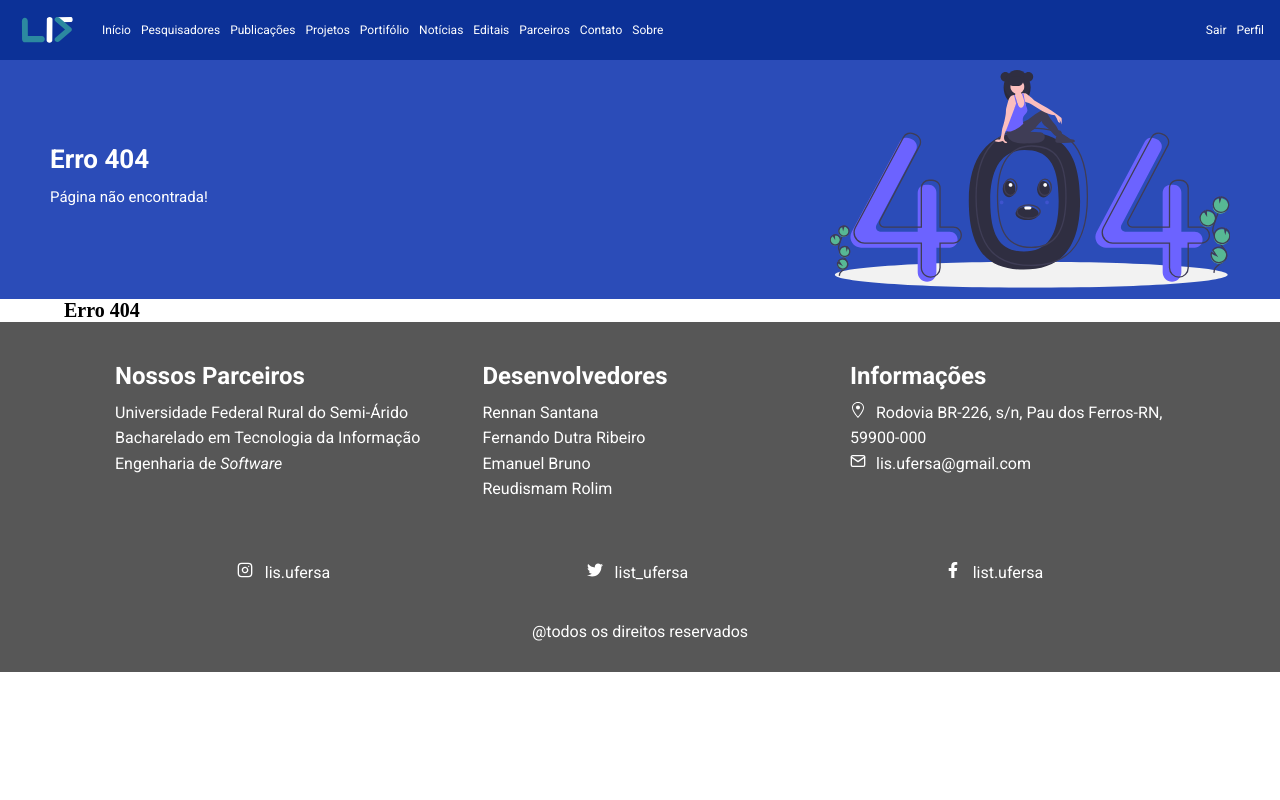
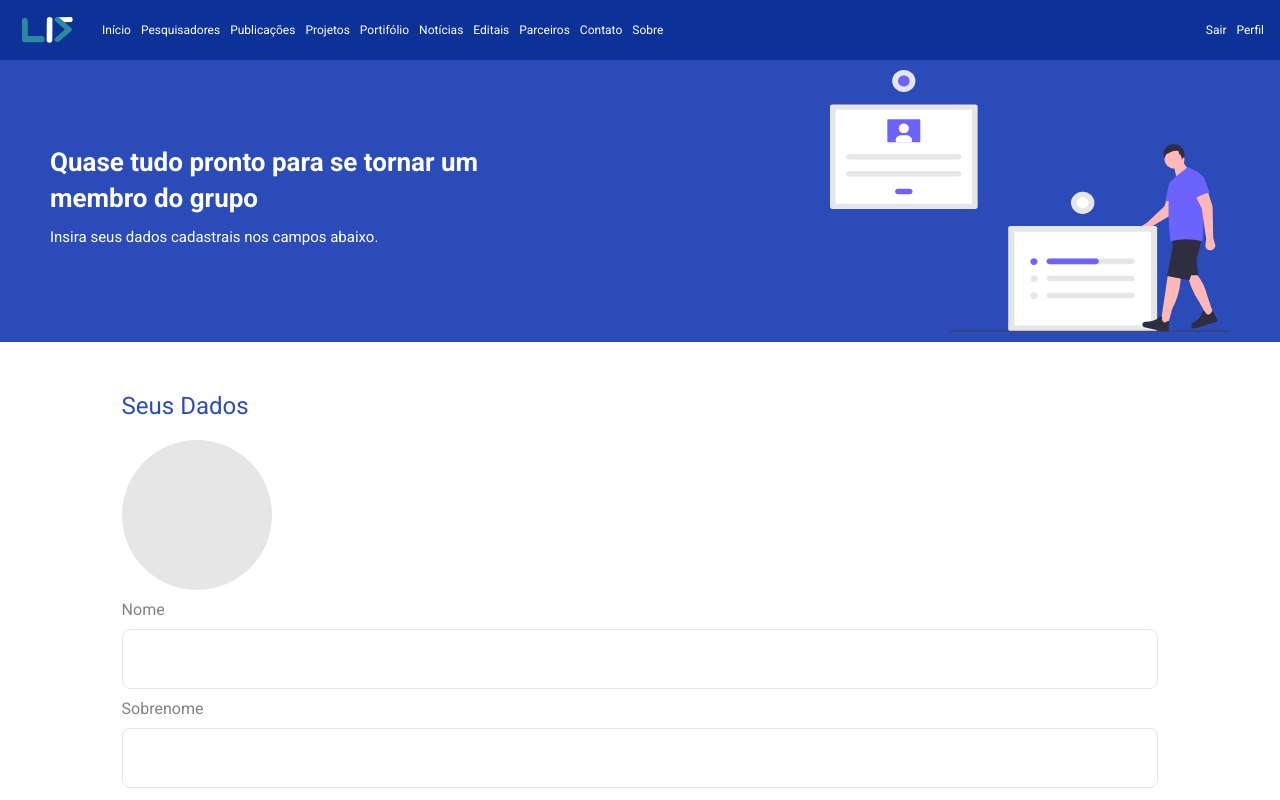
Before and after one commit to reudismam/LIS-lab, a React (Create React App) app: page /signup in a window 1280 px wide. Shown: the top 800 px of the page. Built offline with nearby package versions, Linux system fonts and the light colour scheme.

Commit message:
Creating page criarconta.
fixing minor configurations.

```diff
--- a/src/App.tsx
+++ b/src/App.tsx
@@ -3,6 +3,7 @@
 import Home from './pages/Home';
 import Editais from './pages/Editais';
 import Erro404 from './pages/Erro404';
+import CriarConta from './pages/CriarConta';
 
 function App() {
   return (
@@ -10,6 +11,7 @@
       <Switch>
         <Route path="/" component={Home} exact />
         <Route path="/editais" component={Editais} />
+        <Route path="/signup" component={CriarConta} />
         <Route component={Erro404} />
       </Switch>
     </BrowserRouter>
--- /dev/null
+++ b/src/components/Input/index.tsx
@@ -0,0 +1,42 @@
+import React, { InputHTMLAttributes } from 'react';
+import styled from 'styled-components';
+
+const InputContainer = styled.div`
+    display: flex;
+    flex-direction: column;
+    margin: 10px 0;
+`
+
+const Label = styled.label`
+    font-size: 1.6rem;
+    color: var(--cinza);
+    margin-bottom: 10px;
+`
+
+const InputBox = styled.input`
+    height: 6rem;
+    border: 1px solid var(--bordas);
+    border-radius: 0.8rem;
+    padding-left: 20px;
+    color: var(--cinza);
+`
+
+interface InputProps extends InputHTMLAttributes<HTMLInputElement>{
+    name: string;
+    label: string;
+}
+
+const Input: React.FC<InputProps> = ({name, label, ...rest}) => {
+    return (
+        <InputContainer>
+            <Label htmlFor={name}>{label}</Label>
+            <InputBox
+                id={name}
+                name={name}
+                {...rest}
+                />
+        </InputContainer>
+    );
+}
+
+export default Input;
--- /dev/null
+++ b/src/pages/CriarConta/index.tsx
@@ -0,0 +1,65 @@
+import React from 'react';
+import styled from 'styled-components';
+import criarContaImg from '../../assets/images/CriarConta/criarConta.svg';
+import PageTemplate from '../PageTemplate';
+import Input from '../../components/Input';
+
+const Form = styled.form`
+    font-family: 'Roboto', sans-serif;
+    margin: 50px auto;
+    width: 90%;
+`
+
+const FieldSet = styled.fieldset`
+    border: none;
+`
+
+const Legend = styled.legend`
+    font-size: 2.4rem;
+    color: var(--primaria);
+`
+
+const NameContainer = styled.div`
+    display: flex;
+    flex-direction: column;
+`
+
+const Photo = styled.div`
+    width: 150px;
+    height: 150px;
+    background-color: var(--bordas);
+    border-radius: 50%;
+    margin-top: 20px;
+`
+
+const Name = styled.div`
+
+`
+
+export default function CriarConta() {
+    return (
+        <PageTemplate
+            imageSrc={criarContaImg}
+            imageAlt="CriarConta"
+            title="Quase tudo pronto para se tornar um membro do grupo"
+            description="Insira seus dados cadastrais nos campos abaixo."
+        >
+            <Form>
+                <FieldSet>
+                    <Legend>
+                        Seus Dados
+                    </Legend>
+
+                    <NameContainer>
+                        <Photo>
+                        </Photo>
+                        <Name>
+                            <Input name="name" label="Nome" />
+                            <Input name="lastname" label="Sobrenome"/>
+                        </Name>
+                    </NameContainer>
+                </FieldSet>
+            </Form>
+        </PageTemplate>
+    );
+}
--- a/src/settings/global.css
+++ b/src/settings/global.css
@@ -9,6 +9,7 @@
 
     --branco: #FFFFFF;
     --cinza: #828282;
+    --bordas: #E6E6E6;
 
     --fundo: #575757;
 
```
Also changed, not shown: src/assets/images/CriarConta/criarConta.svg (added).
